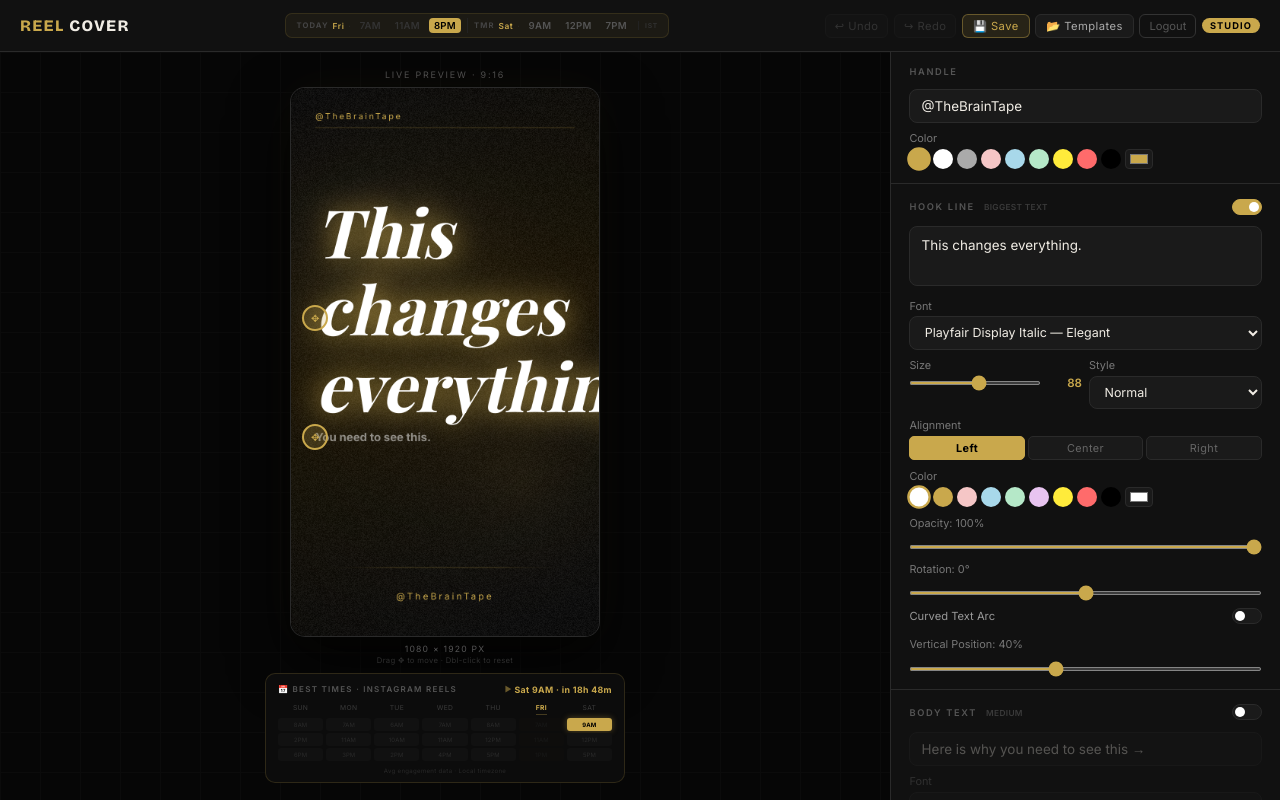
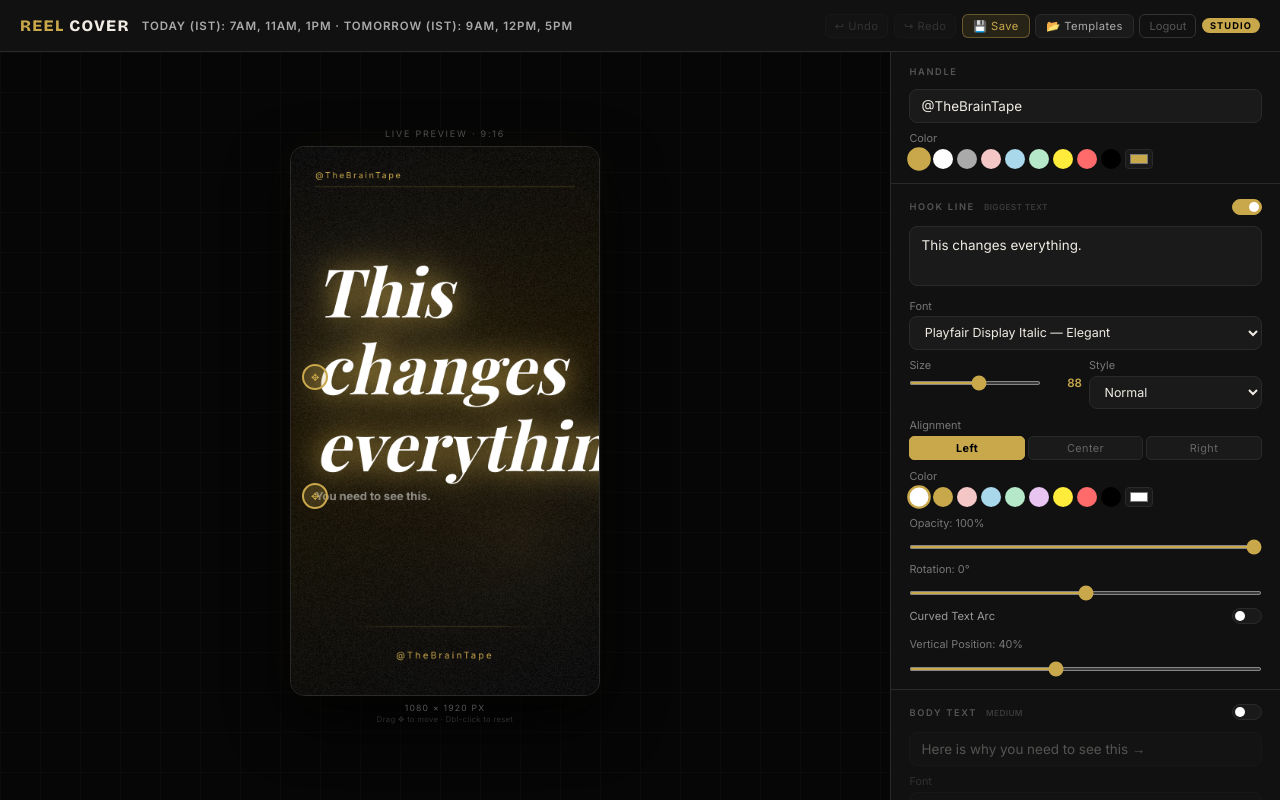
Before and after one commit to dailyvibeeverything-bit/X, a Next.js app: page /studio in a window 1280 px wide. Built offline with nearby package versions, Linux system fonts and the light colour scheme; a web font is replaced by a local one.

Commit message:
Update studio.js

```diff
--- a/pages/studio.js
+++ b/pages/studio.js
@@ -1,172 +1,6 @@
 import { useState, useEffect, useRef } from 'react';
 import Head from 'next/head';
 import { useRouter } from 'next/router';
-
-// ─── HEADER BEST TIMES (IST) ─────────────────────────────────────────────────
-function HeaderTimes() {
-  const BEST = [
-    [9, 13, 20],  // Sun
-    [7, 11, 19],  // Mon
-    [6, 10, 20],  // Tue
-    [7, 12, 19],  // Wed
-    [8, 12, 18],  // Thu
-    [7, 11, 20],  // Fri
-    [9, 12, 19],  // Sat
-  ];
-  const DAY = ['Sun','Mon','Tue','Wed','Thu','Fri','Sat'];
-
-  const [now, setNow] = useState(() => new Date());
-  useEffect(() => {
-    const t = setInterval(() => setNow(new Date()), 60000);
-    return () => clearInterval(t);
-  }, []);
-
-  // IST = UTC+5:30
-  const istMs = now.getTime() + (5 * 60 + 30) * 60000;
-  const ist   = new Date(istMs);
-  const todayIdx = ist.getUTCDay();
-  const tmrIdx   = (todayIdx + 1) % 7;
-  const curH     = ist.getUTCHours() + ist.getUTCMinutes() / 60;
-
-  function fmt(h) {
-    return `${h % 12 || 12}${h >= 12 ? 'PM' : 'AM'}`;
-  }
-
-  // Find next upcoming slot today, if any
-  const nextToday = BEST[todayIdx].find(h => h > curH);
-
-  return (
-    <div className="hdr-times">
-      {[todayIdx, tmrIdx].map((di, i) => {
-        const isToday = i === 0;
-        return (
-          <div key={di} className="hdr-times-day">
-            <span className="hdr-times-label">{isToday ? 'TODAY' : 'TMR'}</span>
-            <span className="hdr-times-name">{DAY[di]}</span>
-            <span className="hdr-times-sep">·</span>
-            {BEST[di].map(h => {
-              const isPast     = isToday && h <= curH;
-              const isNext     = isToday && h === nextToday;
-              return (
-                <span
-                  key={h}
-                  className={
-                    isNext    ? 'hdr-slot hdr-slot-next' :
-                    isPast    ? 'hdr-slot hdr-slot-past' :
-                    isToday   ? 'hdr-slot hdr-slot-upcoming' :
-                                'hdr-slot hdr-slot-tmr'
-                  }
-                >
-                  {fmt(h)}
-                </span>
-              );
-            })}
-          </div>
-        );
-      })}
-      <span className="hdr-times-tz">IST</span>
-    </div>
-  );
-}
-
-// ─── BEST TIMES WIDGET ───────────────────────────────────────────────────────
-function BestTimesWidget() {
-  const BEST_TIMES = [
-    { day: 'Sun', hours: [8, 14, 18] },
-    { day: 'Mon', hours: [7, 11, 15] },
-    { day: 'Tue', hours: [6, 10, 14] },
-    { day: 'Wed', hours: [7, 11, 16] },
-    { day: 'Thu', hours: [8, 12, 17] },
-    { day: 'Fri', hours: [7, 11, 13] },
-    { day: 'Sat', hours: [9, 12, 17] },
-  ];
-
-  const [now, setNow] = useState(new Date());
-
-  useEffect(() => {
-    const t = setInterval(() => setNow(new Date()), 30000);
-    return () => clearInterval(t);
-  }, []);
-
-  const todayIdx = now.getDay();
-  const curH = now.getHours() + now.getMinutes() / 60;
-
-  function fmt(h) {
-    return `${h % 12 || 12}${h >= 12 ? 'PM' : 'AM'}`;
-  }
-
-  // Find the very next best slot across days
-  let nextSlot = null;
-  for (let d = 0; d < 7; d++) {
-    const di = (todayIdx + d) % 7;
-    const upcoming = BEST_TIMES[di].hours.filter(h => d > 0 || h > curH);
-    if (upcoming.length) { nextSlot = { dayIdx: di, hour: upcoming[0] }; break; }
-  }
-
-  function countdown(dayIdx, hour) {
-    const target = new Date(now);
-    const daysAhead = (dayIdx - todayIdx + 7) % 7;
-    target.setDate(target.getDate() + daysAhead);
-    target.setHours(hour, 0, 0, 0);
-    if (target <= now) target.setDate(target.getDate() + 7);
-    const diff = target - now;
-    const h = Math.floor(diff / 3600000);
-    const m = Math.floor((diff % 3600000) / 60000);
-    if (h >= 24) return `${Math.floor(h / 24)}d ${h % 24}h`;
-    if (h === 0) return `${m}m`;
-    return `${h}h ${m}m`;
-  }
-
-  const isNext     = (di, h) => nextSlot && nextSlot.dayIdx === di && nextSlot.hour === h;
-  const isUpcoming = (di, h) => di === todayIdx && h > curH;
-  const isPast     = (di, h) => di === todayIdx && h <= curH;
-
-  const nextLabel = nextSlot
-    ? (nextSlot.dayIdx === todayIdx ? '' : BEST_TIMES[nextSlot.dayIdx].day + ' ') +
-      fmt(nextSlot.hour) + ' · in ' + countdown(nextSlot.dayIdx, nextSlot.hour)
-    : null;
-
-  return (
-    <div className="best-times-wrap">
-      {/* Header row */}
-      <div className="bt-header">
-        <span className="bt-title">📅 Best Times · Instagram Reels</span>
-        {nextLabel && (
-          <span className="bt-next">
-            <span className="bt-next-pin">▶</span> {nextLabel}
-          </span>
-        )}
-      </div>
-
-      {/* Day columns */}
-      <div className="bt-grid">
-        {BEST_TIMES.map((dayObj, di) => (
-          <div key={di} className={`bt-col${di === todayIdx ? ' bt-today' : ''}`}>
-            <span className="bt-day-name">{dayObj.day}</span>
-            {dayObj.hours.map(h => {
-              const next     = isNext(di, h);
-              const upcoming = isUpcoming(di, h);
-              const past     = isPast(di, h);
-              let cls = 'bt-slot';
-              if (next)     cls += ' bt-slot-next';
-              else if (upcoming) cls += ' bt-slot-upcoming';
-              else if (past)     cls += ' bt-slot-past';
-              else if (di !== todayIdx) cls += ' bt-slot-other';
-              return (
-                <div key={h} className={cls} title={next ? `Next best time · in ${countdown(di, h)}` : ''}>
-                  {fmt(h)}
-                  {next && <span className="bt-pulse" />}
-                </div>
-              );
-            })}
-          </div>
-        ))}
-      </div>
-
-      <p className="bt-footnote">Avg engagement data · Local timezone</p>
-    </div>
-  );
-}
 
 // ─────────────────────────────────────────────────────────────────────────────
 
@@ -180,6 +14,22 @@ export default function Studio() {
   const [saving, setSaving] = useState(false);
   const [loadingTpls, setLoadingTpls] = useState(false);
   const [tplMsg, setTplMsg] = useState('');
+
+  const BEST_TIMES_IST = [
+    { day: 'Sun', hours: [8, 14, 18] },
+    { day: 'Mon', hours: [7, 11, 15] },
+    { day: 'Tue', hours: [6, 10, 14] },
+    { day: 'Wed', hours: [7, 11, 16] },
+    { day: 'Thu', hours: [8, 12, 17] },
+    { day: 'Fri', hours: [7, 11, 13] },
+    { day: 'Sat', hours: [9, 12, 17] },
+  ];
+  const fmtIstHour = h => `${h % 12 || 12}${h >= 12 ? 'PM' : 'AM'}`;
+  const nowIst = new Date(new Date().toLocaleString('en-US', { timeZone: 'Asia/Kolkata' }));
+  const todayIstIdx = nowIst.getDay();
+  const tomorrowIstIdx = (todayIstIdx + 1) % 7;
+  const todayBest = BEST_TIMES_IST[todayIstIdx].hours.map(fmtIstHour).join(', ');
+  const tomorrowBest = BEST_TIMES_IST[tomorrowIstIdx].hours.map(fmtIstHour).join(', ');
 
   const logout = async () => {
     await fetch('/api/auth', { method: 'DELETE' });
@@ -855,50 +705,27 @@ export default function Studio() {
           flex-shrink: 0;
           z-index: 30;
         }
-        .logo { font-family: 'Bricolage Grotesque', sans-serif; font-weight: 800; font-size: 1rem; letter-spacing: 0.08em; color: var(--accent); }
-        .logo span { color: var(--text); }
+        .logo {
+          display: flex;
+          align-items: center;
+          gap: 0.75rem;
+          font-family: 'Bricolage Grotesque', sans-serif;
+          font-weight: 800;
+          font-size: 1rem;
+          letter-spacing: 0.08em;
+          color: var(--accent);
+        }
+        .logo-brand span { color: var(--text); }
+        .logo-meta {
+          font-family: 'Inter', sans-serif;
+          font-size: 0.72rem;
+          font-weight: 600;
+          letter-spacing: 0.08em;
+          color: #aaa;
+          text-transform: uppercase;
+          white-space: nowrap;
+        }
         .badge { font-size: 0.58rem; background: var(--accent); color: #000; padding: 2px 8px; border-radius: 20px; font-weight: 700; letter-spacing: 0.12em; }
-
-        /* ── HEADER BEST TIMES ── */
-        .hdr-times {
-          display: flex; align-items: center; gap: 6px;
-          background: rgba(201,168,76,0.06);
-          border: 1px solid rgba(201,168,76,0.14);
-          border-radius: 7px;
-          padding: 4px 10px;
-          flex-shrink: 0;
-        }
-        .hdr-times-day { display: flex; align-items: center; gap: 4px; }
-        .hdr-times-day + .hdr-times-day { border-left: 1px solid #222; padding-left: 6px; }
-        .hdr-times-label {
-          font-size: 0.48rem; letter-spacing: 0.14em; font-weight: 700;
-          color: #444; text-transform: uppercase;
-        }
-        .hdr-times-name {
-          font-size: 0.52rem; letter-spacing: 0.06em; font-weight: 600;
-          color: var(--accent);
-        }
-        .hdr-times-sep { color: #2a2a2a; font-size: 0.5rem; }
-        .hdr-slot {
-          font-size: 0.6rem; font-weight: 600; letter-spacing: 0.03em;
-          padding: 2px 5px; border-radius: 4px; white-space: nowrap;
-        }
-        .hdr-slot-next {
-          background: var(--accent); color: #000;
-          animation: hdrPulse 2s ease-in-out infinite;
-        }
-        @keyframes hdrPulse {
-          0%,100% { box-shadow: 0 0 0 0 rgba(201,168,76,0); }
-          50%      { box-shadow: 0 0 0 3px rgba(201,168,76,0.35); }
-        }
-        .hdr-slot-upcoming { color: #c9a84c; background: rgba(201,168,76,0.1); }
-        .hdr-slot-past     { color: #333; background: transparent; }
-        .hdr-slot-tmr      { color: #555; background: transparent; }
-        .hdr-times-tz {
-          font-size: 0.42rem; color: #333; letter-spacing: 0.12em;
-          text-transform: uppercase; font-weight: 600; border-left: 1px solid #222; padding-left: 6px;
-        }
-        @media (max-width: 900px) { .hdr-times { display: none; } }
         .hdr-actions { display: flex; align-items: center; gap: 0.35rem; flex-wrap: nowrap; }
         .undo-btn {
           background: var(--surface2); border: 1px solid var(--border); color: #888;
@@ -1361,8 +1188,10 @@ export default function Studio() {
 
       <div className="app-shell">
         <header>
-          <div className="logo">REEL <span>COVER</span></div>
-          <HeaderTimes />
+          <div className="logo">
+          <span className="logo-brand">REEL <span>COVER</span></span>
+          <span className="logo-meta">Today (IST): {todayBest} · Tomorrow (IST): {tomorrowBest}</span>
+        </div>
           <div className="hdr-actions">
             <button className="undo-btn" id="undoBtn" disabled title="Undo (Ctrl+Z)">↩ Undo</button>
             <button className="undo-btn" id="redoBtn" disabled title="Redo (Ctrl+Y)">↪ Redo</button>
@@ -1388,8 +1217,6 @@ export default function Studio() {
               <p className="preview-hint">Drag ✥ to move · Dbl-click to reset</p>
             </div>
 
-            {/* ── BEST TIMES WIDGET ── */}
-            <BestTimesWidget />
           </div>
 
           {/* ── CONTROLS (scrollable) ── */}
```
